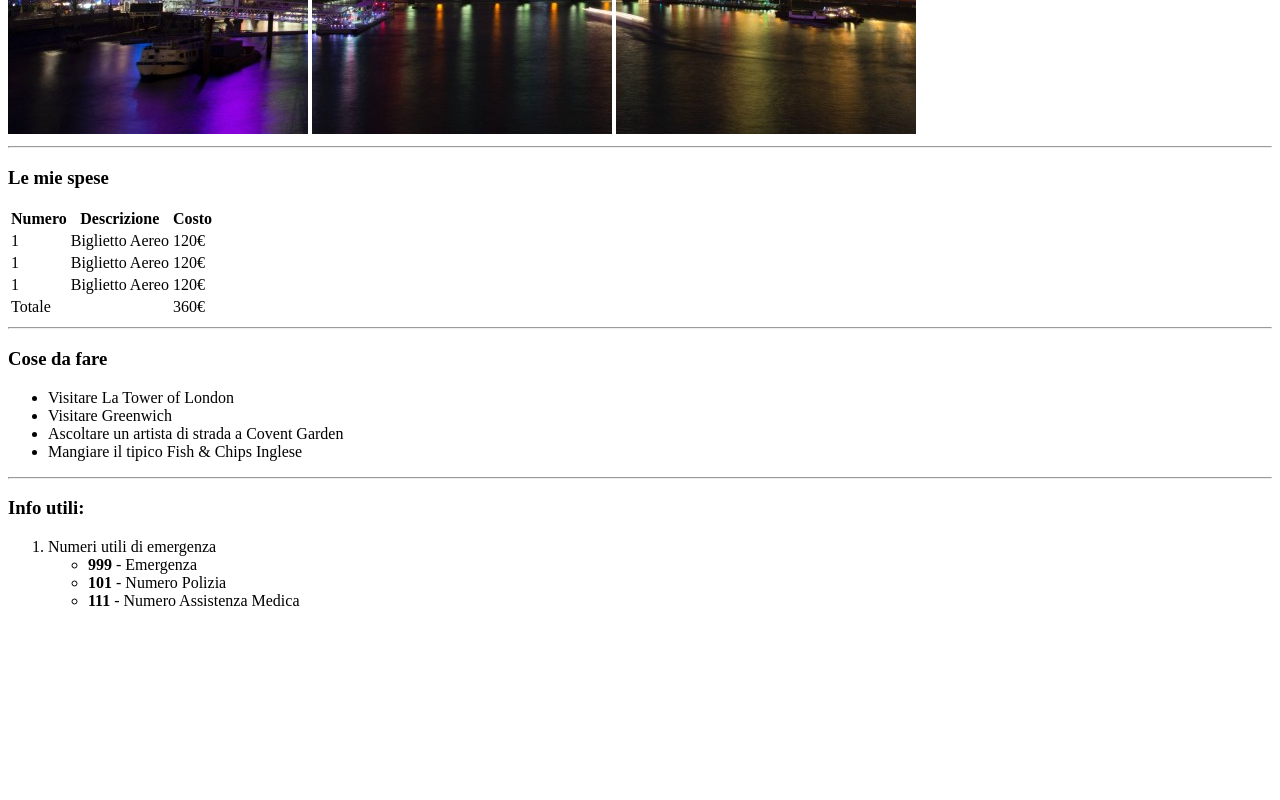
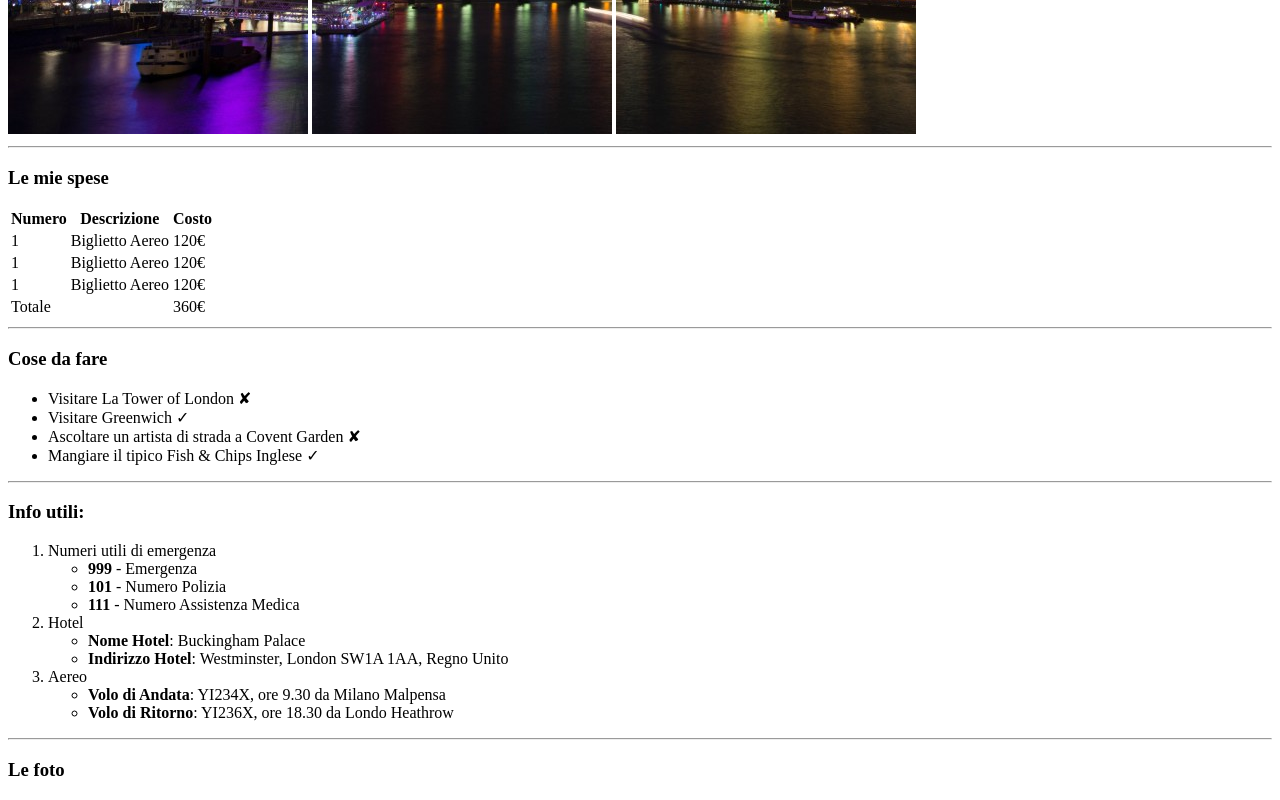
Before and after one commit to salzanopm/html-london-trip, a plain HTML site: page index.html in a window 1280 px wide. Shown: the part 546-1346 px from the top of the page. Before the commit the page ends 1172 px from the top, so only its background shows below. Drawn offline with Linux system fonts and the light colour scheme.

Commit message:
aggiunta foto e ultime modifiche

```diff
--- a/index.html
+++ b/index.html
@@ -16,7 +16,7 @@
     </header>
     <hr>
     <main>
-        <!-- Prima sezione -->
+        <!-- Prima sezione - spese-->
         <div>
             <!-- Tabella spese -->
             <h3>Le mie spese</h3>
@@ -54,18 +54,18 @@
         </div>
         <hr>
         <div>
-            <!-- Seconda Sezione -->
+            <!-- Seconda Sezione - Posti da visitare -->
             <h3>Cose da fare</h3>
             <ul>
-                <li>Visitare La Tower of London</li>
-                <li>Visitare Greenwich</li>
-                <li>Ascoltare un artista di strada a Covent Garden</li>
-                <li>Mangiare il tipico Fish & Chips Inglese</li>
+                <li>Visitare La Tower of London &#10008;</li>
+                <li>Visitare Greenwich &#10003;</li>
+                <li>Ascoltare un artista di strada a Covent Garden &#10008;</li>
+                <li>Mangiare il tipico Fish & Chips Inglese &#10003;</li>
             </ul>
         </div>
         <hr>
         <div>
-            <!-- Terza sezione -->
+            <!-- Terza sezione - informazioni utili-->
             <h3>Info utili:</h3>
             <ol>
                 <li>Numeri utili di emergenza
@@ -75,8 +75,27 @@
                         <li><strong>111</strong> - Numero Assistenza Medica</li>
                     </ul>
                 </li>
+                <li>Hotel
+                    <ul>
+                        <li><strong>Nome Hotel</strong>: Buckingham Palace</li>
+                        <li><strong>Indirizzo Hotel</strong>: Westminster, London SW1A 1AA, Regno Unito</li>
+                    </ul>
+                </li>
+                <li>Aereo
+                    <ul>
+                        <li><strong>Volo di Andata</strong>: YI234X, ore 9.30 da Milano Malpensa</li>
+                        <li><strong>Volo di Ritorno</strong>: YI236X, ore 18.30 da Londo Heathrow</li>
+                    </ul>
+                </li>
             </ol>
         </div>
     </main>
+    <!-- ultima sezione - fotografie -->
+    <hr>
+    <footer>
+        <h3>Le foto</h3>
+        <a href="https://www.abta.com/sites/default/files/styles/large/public/media/uploads/london-400x400-compressor_0.jpg"></a>
+        <a href="https://pokerstarscareers.com/wp-content/uploads/2020/01/London-Wider-Area-e1597319992670-400x400.jpg"></a>
+    </footer>
 </body>
 </html>
```
